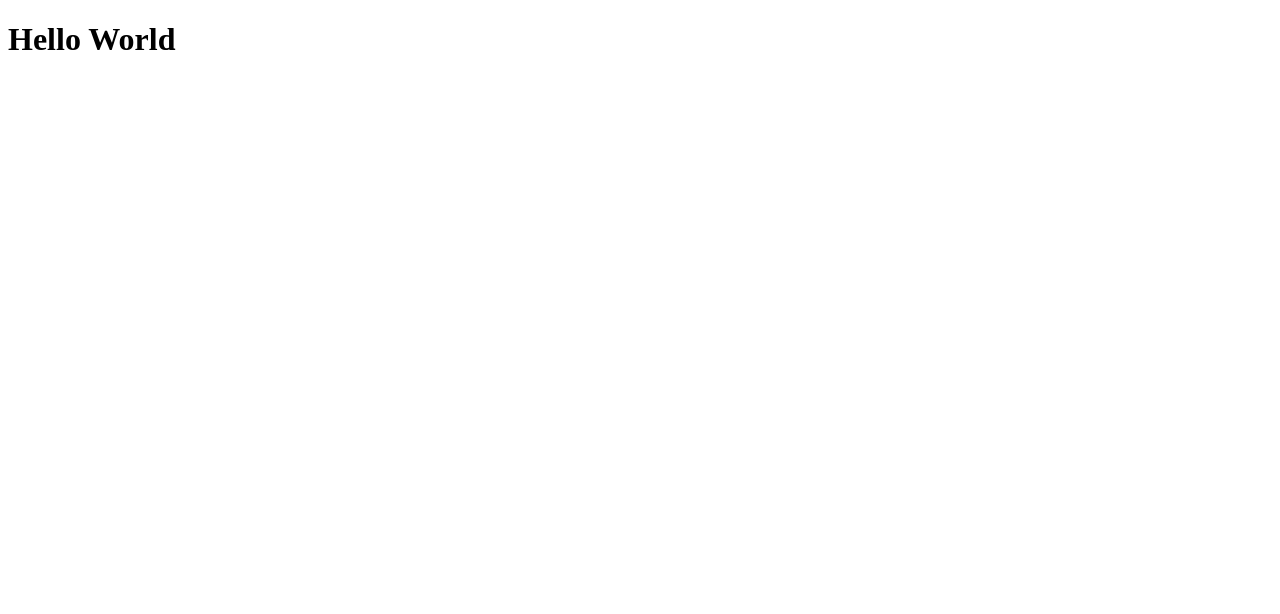
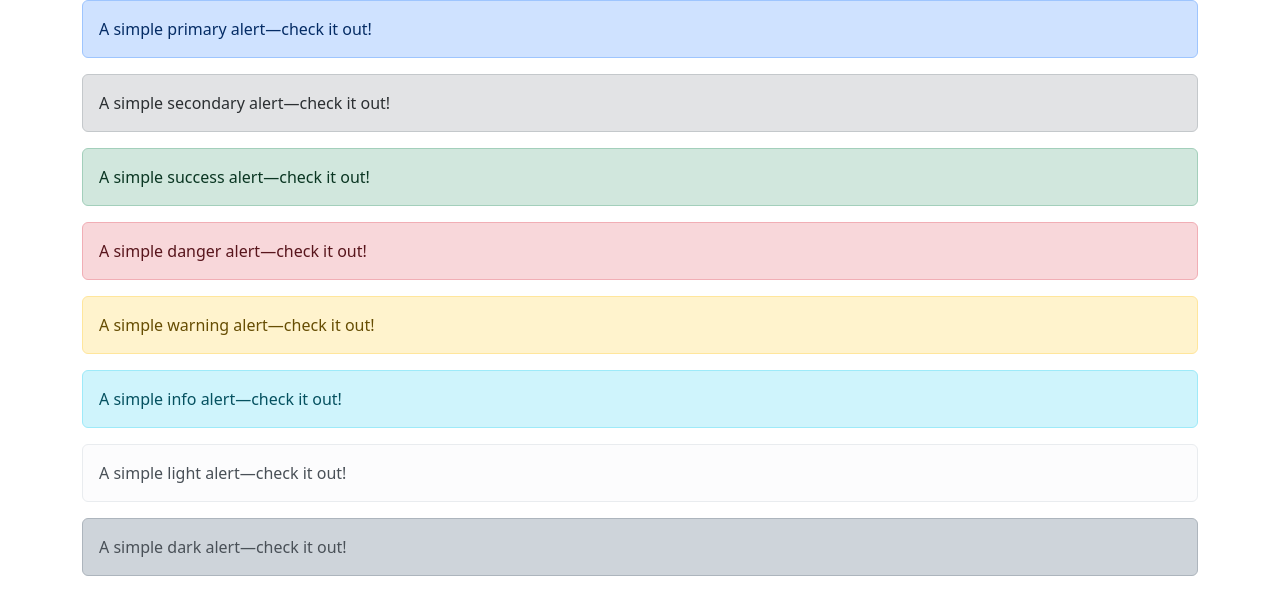
Before and after one commit to HarnelleAmor/amor.github.io, a plain HTML site: page index.html in a window 1280 px wide. Drawn offline with nearby package versions, Linux system fonts and the light colour scheme.

Commit message:
Add files via upload

```diff
--- a/index.html
+++ b/index.html
@@ -1,11 +1,52 @@
 <!DOCTYPE html>
 <html lang="en">
+
 <head>
     <meta charset="UTF-8">
     <meta name="viewport" content="width=device-width, initial-scale=1.0">
     <title>Document</title>
+
+    <link href="https://cdn.jsdelivr.net/npm/bootstrap@5.3.6/dist/css/bootstrap.min.css" rel="stylesheet"
+        integrity="sha384-4Q6Gf2aSP4eDXB8Miphtr37CMZZQ5oXLH2yaXMJ2w8e2ZtHTl7GptT4jmndRuHDT" crossorigin="anonymous">
 </head>
+
 <body>
-    <h1>Hello World</h1>
+    <div class="container">
+        <div class="row justify-content-center align-items-center g-2">
+            <div class="col">
+                <div class="alert alert-primary" role="alert">
+                    A simple primary alert—check it out!
+                </div>
+                <div class="alert alert-secondary" role="alert">
+                    A simple secondary alert—check it out!
+                </div>
+                <div class="alert alert-success" role="alert">
+                    A simple success alert—check it out!
+                </div>
+                <div class="alert alert-danger" role="alert">
+                    A simple danger alert—check it out!
+                </div>
+                <div class="alert alert-warning" role="alert">
+                    A simple warning alert—check it out!
+                </div>
+                <div class="alert alert-info" role="alert">
+                    A simple info alert—check it out!
+                </div>
+                <div class="alert alert-light" role="alert">
+                    A simple light alert—check it out!
+                </div>
+                <div class="alert alert-dark" role="alert">
+                    A simple dark alert—check it out!
+                </div>
+            </div>
+        </div>
+
+    </div>
+
+
+    <script src="https://cdn.jsdelivr.net/npm/bootstrap@5.3.6/dist/js/bootstrap.bundle.min.js"
+        integrity="sha384-j1CDi7MgGQ12Z7Qab0qlWQ/Qqz24Gc6BM0thvEMVjHnfYGF0rmFCozFSxQBxwHKO"
+        crossorigin="anonymous"></script>
 </body>
+
 </html>
```
